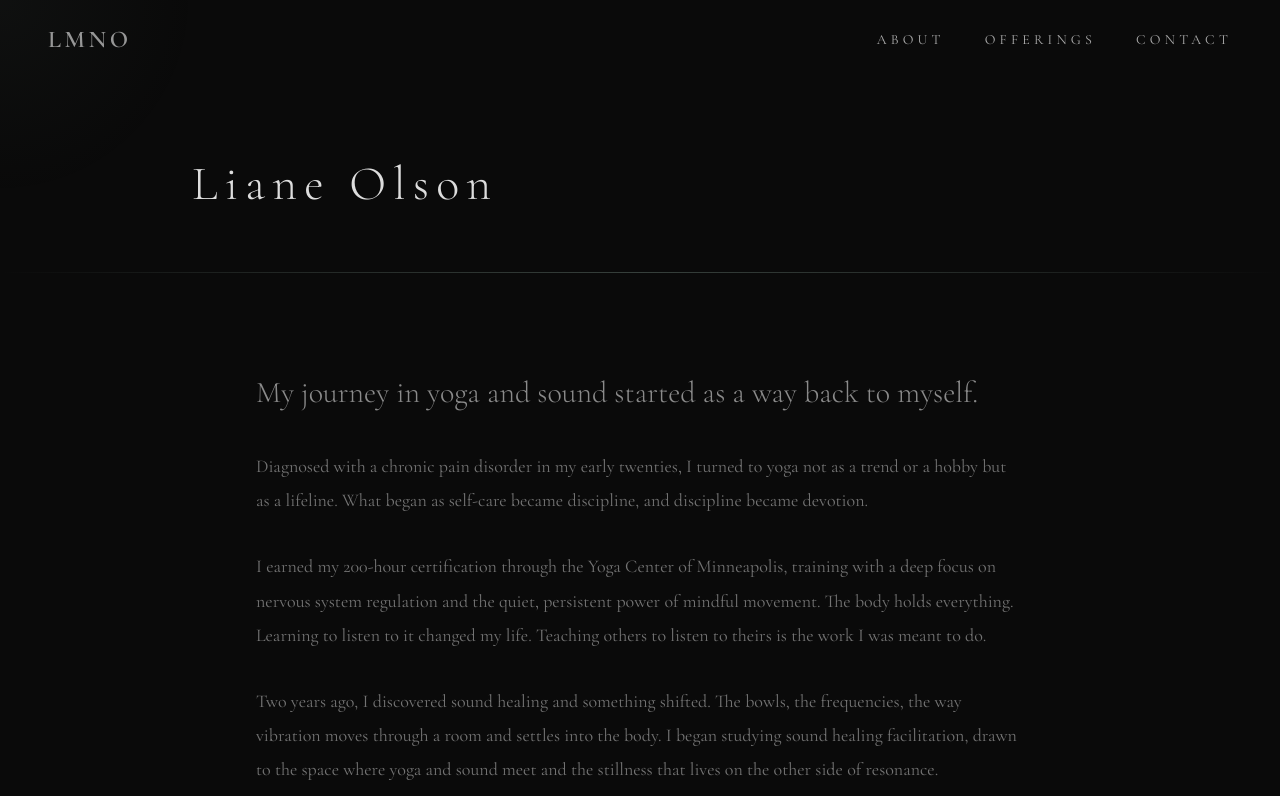
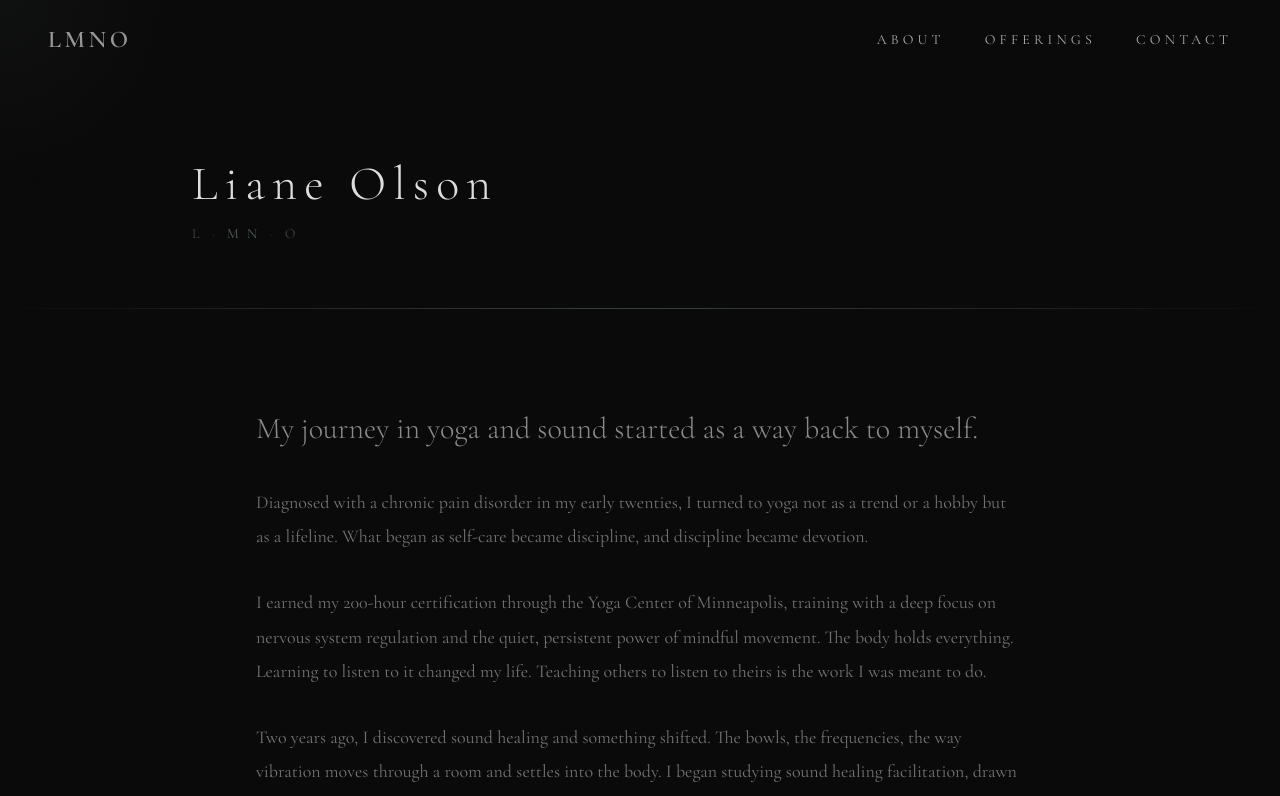
Before and after one commit to aydo-89/lmnoyoga, a Next.js app: page /about in a window 1280 px wide. Shown: the top 796 px of the page. Built offline with nearby package versions, Linux system fonts and the light colour scheme.

Commit message:
About: add L·MN·O initials breakdown below name

```diff
--- a/app/about/page.tsx
+++ b/app/about/page.tsx
@@ -15,6 +15,13 @@ export default function About() {
           <h1 className="font-display text-4xl md:text-5xl font-light tracking-editorial text-[#f4f4f4]/90 animate-fade-in opacity-0">
             Liane Olson
           </h1>
+          <p className="mt-4 tracking-[0.6em] uppercase text-sm font-display animate-fade-in opacity-0 delay-800">
+            <span className="text-[#f4f4f4]/25">L</span>
+            <span className="text-[#f4f4f4]/15 mx-1">·</span>
+            <span className="text-[#9DBBAE]/50">MN</span>
+            <span className="text-[#f4f4f4]/15 mx-1">·</span>
+            <span className="text-[#f4f4f4]/25">O</span>
+          </p>
         </div>
       </section>
 
```
